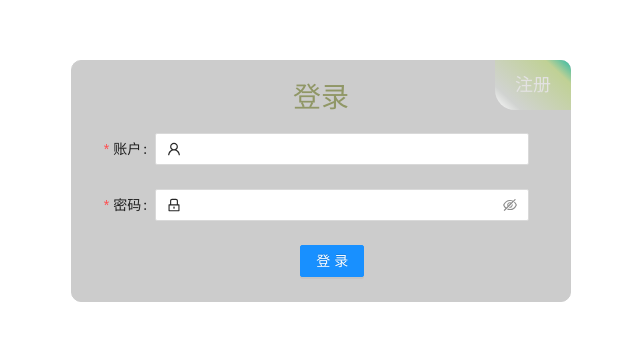
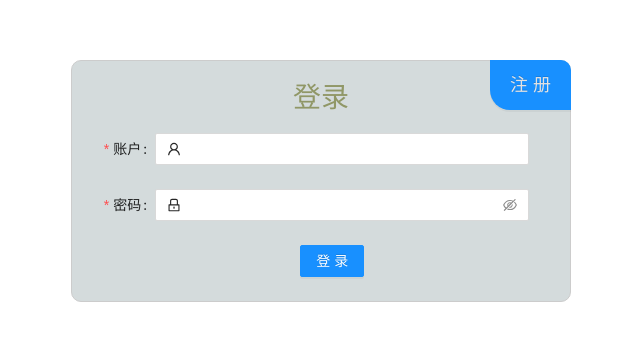
Before and after one commit to Dea9703/first-qzapp, a Vue app: page /login in a window 1280 px wide. Shown: the part 219-560 px from the top of the page, without its empty margins (319-959 px from the left). Built offline with nearby package versions, Linux system fonts and the light colour scheme.

Commit message:
fix: 修改切换按钮ui

```diff
--- a/src/views/register/Index.vue
+++ b/src/views/register/Index.vue
@@ -22,7 +22,7 @@
       <a-form-item :wrapper-col="{ offset: 11 }">
         <a-button type="primary" html-type="submit" @click="submitForm(formState)">{{ register }}</a-button>
       </a-form-item>
-      <button class="switch" @click.prevent="changeTag">{{ isLogin ? '注册' : '登录' }}</button>
+      <a-button type="primary" class="switch" @click.prevent="changeTag">{{ isLogin ? '注册' : '登录' }}</a-button>
     </a-form>
   </div>
 
@@ -47,6 +47,7 @@ export default defineComponent({
     let register = computed(() => {
       return isLogin.value ? '登录' : '注册'
     })
+
     const changeTag = () => {
       isLogin.value = !isLogin.value
     }
@@ -93,7 +94,7 @@ export default defineComponent({
   .ant-form {
     position: relative;
     width: 500px;
-    background-color: #ccc;
+    background-color: rgba(31, 67, 71, 0.189);
     border: 1px solid #ccc;
     border-radius: 10px;
 
@@ -117,7 +118,6 @@ export default defineComponent({
       color: rgb(227, 226, 226);
       text-align: center;
       line-height: 50px;
-      background-image: linear-gradient(43deg, #fff, #4b574b2f 20%, #99b84b8c 80%, #19b49fe5);
     }
   }
 }
```
